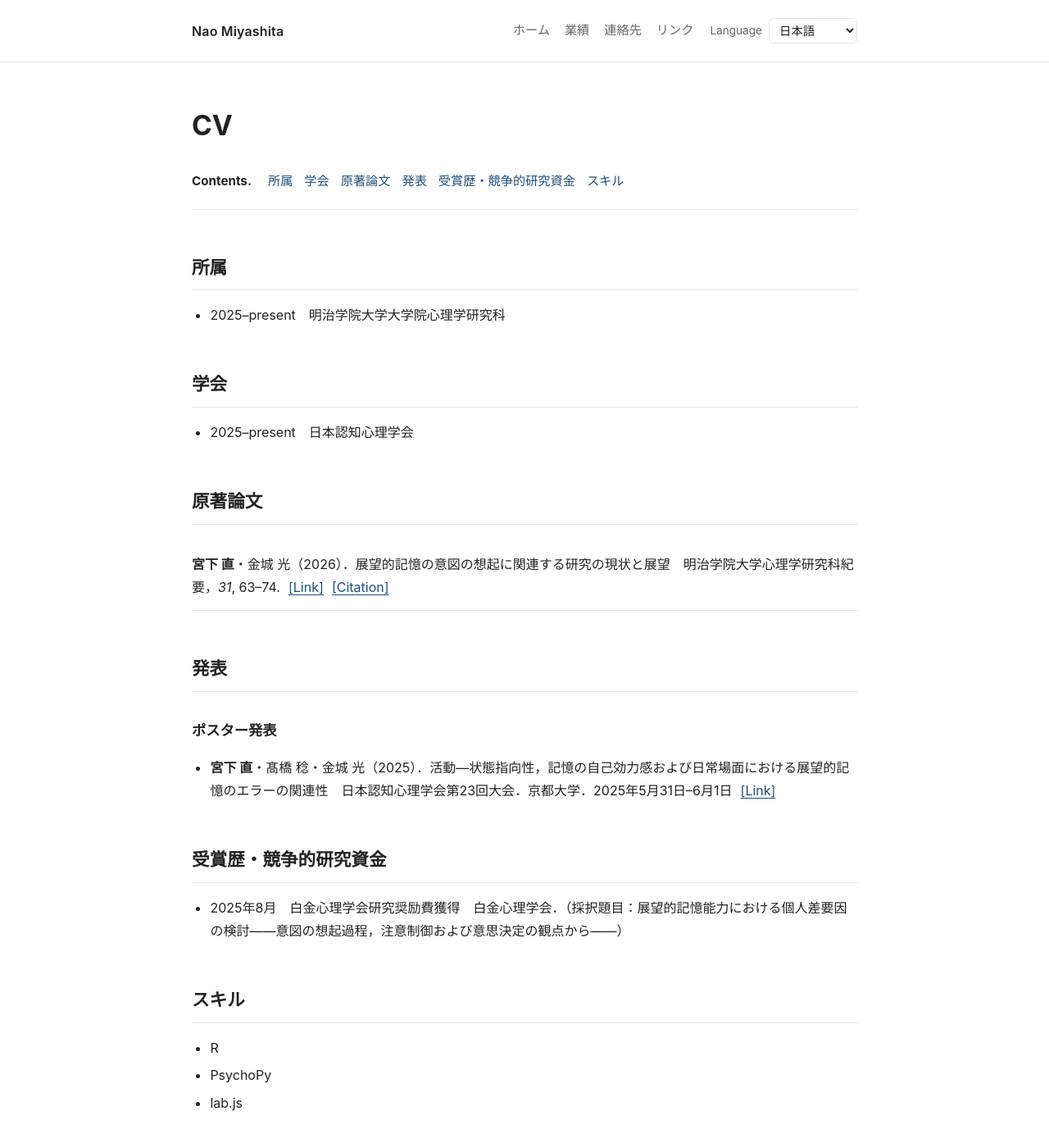
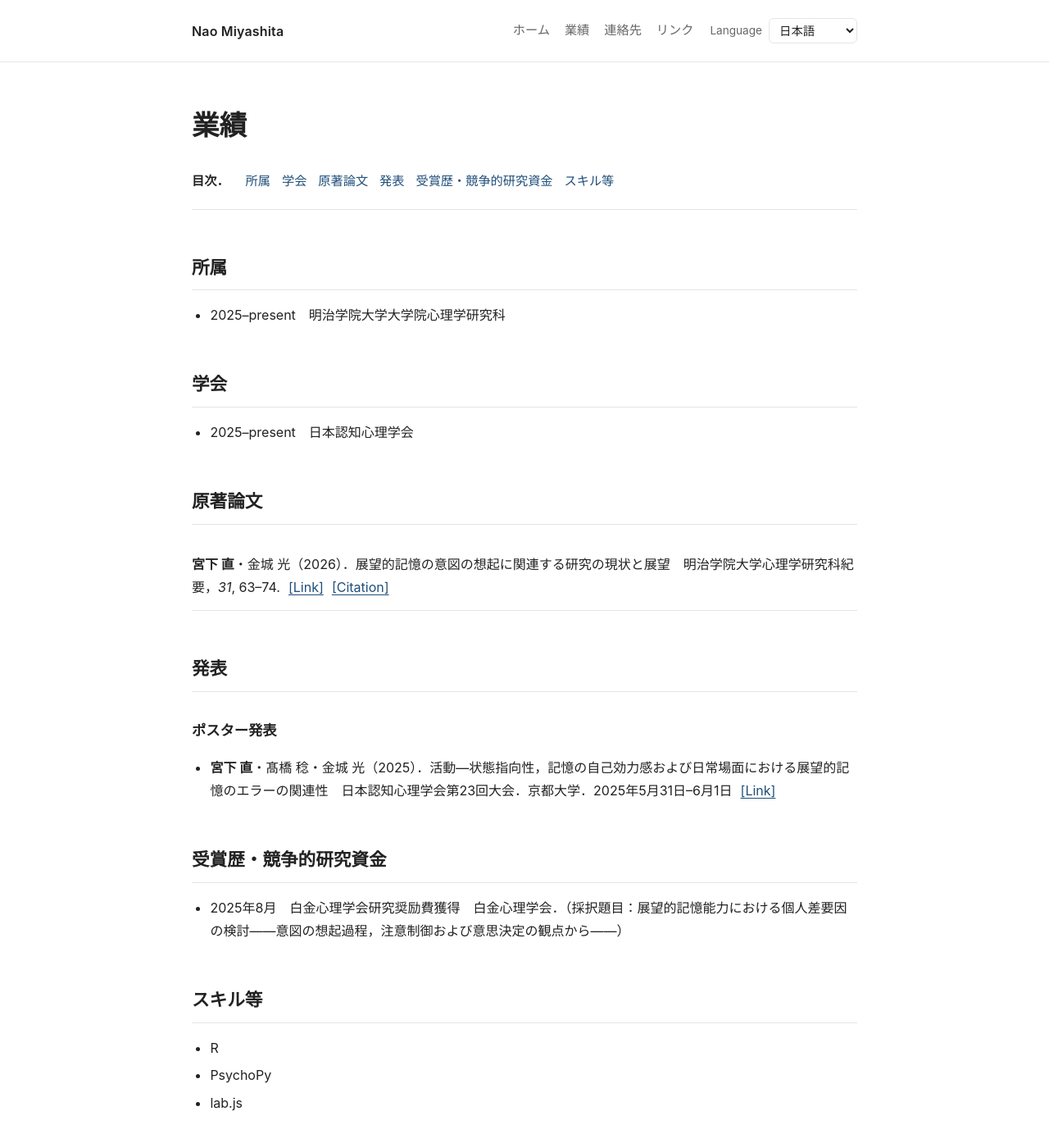
Before and after one commit to naomiyashita/github.io, a Jekyll site: the page built from cv.md, in a window 1280 px wide and 1400 px high. Shown: the top 1394 px of the window at 82% size. Built offline with Jekyll 4.4.1, drawn with Linux system fonts in a browser that asks for light colours.

Commit message:
Update cv.md

```diff
--- a/cv.md
+++ b/cv.md
@@ -5,15 +5,15 @@ lang: ja
 permalink: /cv/
 ---
 
-# CV
+# 業績
 <nav class="page-toc" aria-label="CV contents">
-  <strong>Contents.</strong>
+  <strong>目次．</strong>
   <a href="#affiliation">所属</a>
   <a href="#membership">学会</a>
   <a href="#publications">原著論文</a>
   <a href="#presentations">発表</a>
   <a href="#awards-grants">受賞歴・競争的研究資金</a>
-  <a href="#skills">スキル</a>
+  <a href="#skills">スキル等</a>
 </nav>
 
 <h2 id="affiliation">所属</h2>
@@ -63,7 +63,7 @@ permalink: /cv/
 
 - 2025年8月　白金心理学会研究奨励費獲得　白金心理学会．（採択題目：展望的記憶能力における個人差要因の検討――意図の想起過程，注意制御および意思決定の観点から――）
 
-<h2 id="skills">スキル</h2>
+<h2 id="skills">スキル等</h2>
 
 - R
 - PsychoPy
```
